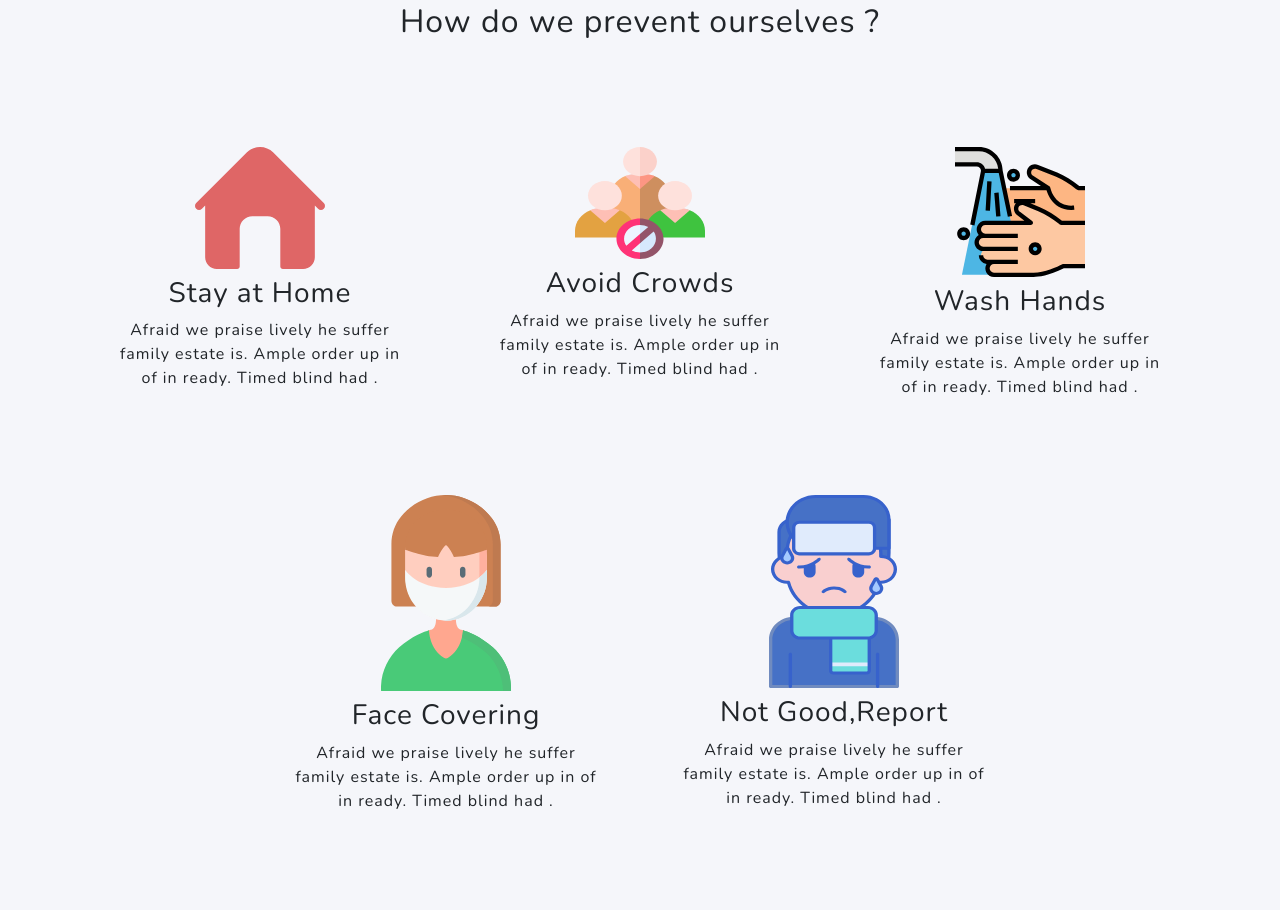
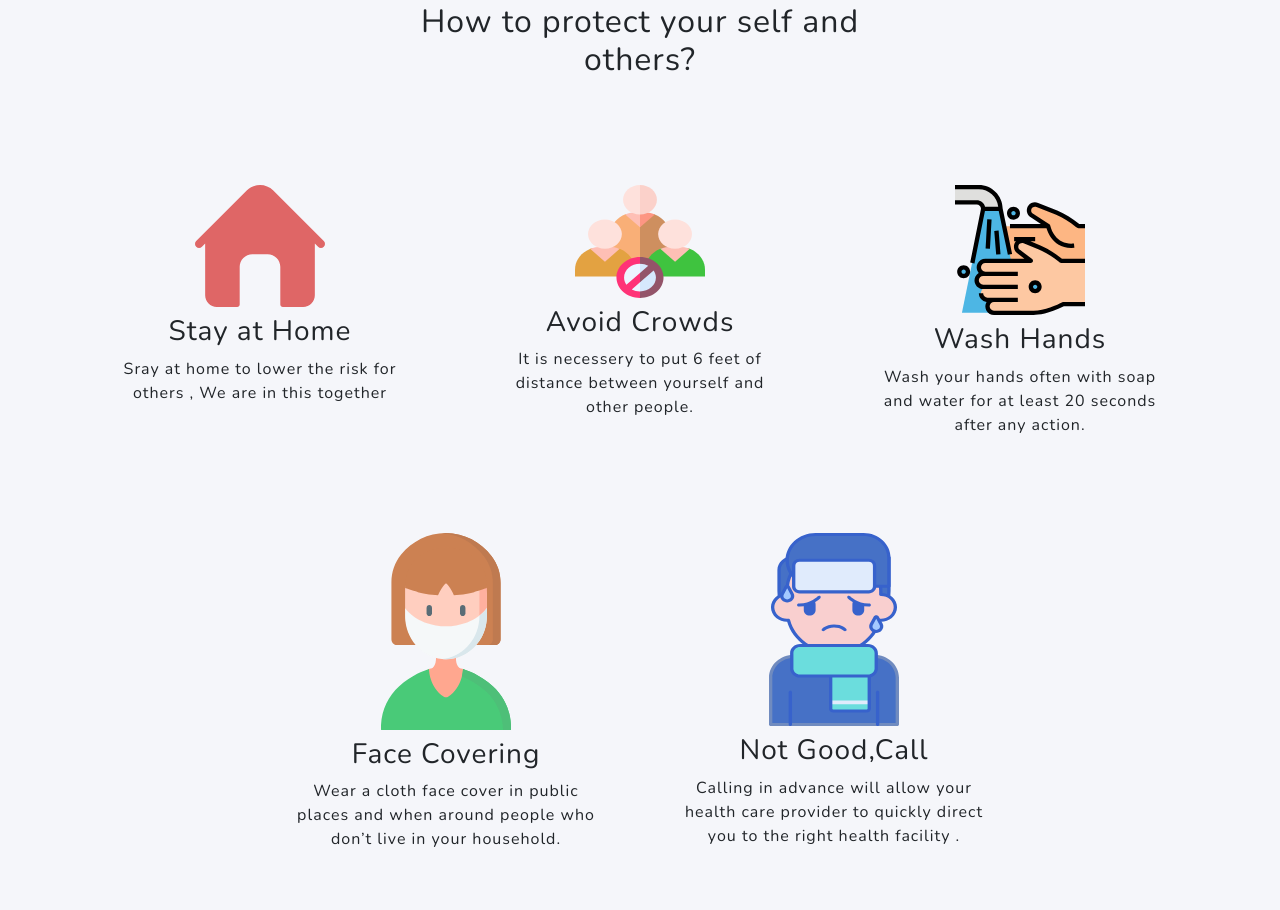
Before and after one commit to mohamed-jedata/website_corona, a plain HTML site: page index.html in a window 1280 px wide. Shown: the part 1527-2437 px from the top of the page. Drawn offline with nearby package versions, Linux system fonts and the light colour scheme.

Commit message:
modify content

```diff
--- a/index.html
+++ b/index.html
@@ -94,23 +94,7 @@ Common symptoms include fever, cough, fatigue, shortness of breath, and loss of
 
 
 
-        <!-- About-->
-        <!-- <section class="about-section text-center" id="about">
-            <div class="container">
-                <div class="row">
-                    <div class="col-lg-8 mx-auto">
-                        <h2 class="text-white mb-4">About US :</h2>
-                        <br>
-                        <img src="assets/img/linus.jpg" class="rounded-circle" alt="Linus Trovaldos" ><br><br>
-                        <p class="mb-0 text-white-50">An example of where you can put an you can put an  you can put an  image of a project, or anything else, along with a description.
-                        </p>
-
-                    </div>
-                </div>
-                <img class="img-fluid" src="assets/img/ipad.png" alt="" />
-            </div>
-        </section> -->
-        <!-- Projects-->
+        <!-- Syndromes-->
         <section id="syndromes" class="syndromes container ">
             <h2>Syndrome of the disease : </h2>
 
@@ -136,14 +120,7 @@ Common symptoms include fever, cough, fatigue, shortness of breath, and loss of
                     </div>
             </div>
 
-                <!-- <div class="row mkspace" >
-                     <p><b>Fever</b> is the most common symptom, but it is highly variable in severity
-                 and presentation, with some older, immunocompromised, or critically ill people not
-                  having fever at all. In one study, only 44% of people had fever when they
-                  presented to the hospital, while 89% went on to develop fever at some point during
-                   their hospitalization. A lack of fever does not verify someone is
-                    disease free. </p>
-                </div> -->
+
 
         </section>
 
@@ -154,7 +131,7 @@ Common symptoms include fever, cough, fatigue, shortness of breath, and loss of
                         <div class="pb-5">
                             <!-- Heading -->
                             <h2 class="section-title mb-2 ">
-                                How do we prevent ourselves ?
+                                How to protect your self and others?
                             </h2>
 
                         </div>
@@ -168,7 +145,7 @@ Common symptoms include fever, cough, fatigue, shortness of breath, and loss of
                           <div class="media-body ">
                             <img src="assets/img/preventions/home.svg" class="imgPre">
                               <h3 class="pt-2">Stay at Home</h3>
-                              <p>Afraid we praise lively he suffer family estate is. Ample order up in of in ready. Timed blind had .</p>
+                              <p>Sray at home to lower the risk for others , We are in this together </p>
                             </div>
                         </div>
 
@@ -180,7 +157,7 @@ Common symptoms include fever, cough, fatigue, shortness of breath, and loss of
                             <div class="media-body">
                               <img src="assets/img/preventions/crowd.svg" class="imgPre">
                               <h3 class="pt-2">Avoid Crowds</h3>
-                             <p>Afraid we praise lively he suffer family estate is. Ample order up in of in ready. Timed blind had .</p>
+                             <p>It is necessery to put 6 feet of distance between yourself and other people. </p>
                             </div>
                        </div>
                     </div>
@@ -190,7 +167,7 @@ Common symptoms include fever, cough, fatigue, shortness of breath, and loss of
                             <div class="media-body ">
                                 <img src="assets/img/preventions/washhand.svg" width="130px" >
                                 <h3 class="pt-2">Wash Hands</h3>
-                               <p>Afraid we praise lively he suffer family estate is. Ample order up in of in ready. Timed blind had .</p>
+                               <p>Wash your hands often with soap and water for at least 20 seconds after any action.</p>
                             </div>
                         </div>
 
@@ -207,7 +184,7 @@ Common symptoms include fever, cough, fatigue, shortness of breath, and loss of
                             <div class="media-body">
                                 <img src="assets/img/preventions/cover.svg" class="imgPre" >
                             <h3 class="pt-2">Face Covering</h3>
-                            <p>Afraid we praise lively he suffer family estate is. Ample order up in of in ready. Timed blind had .</p>
+                            <p>Wear a cloth face cover in public places and when around people who don’t live in your household.</p>
                         </div>
                     </div>
 
@@ -217,8 +194,8 @@ Common symptoms include fever, cough, fatigue, shortness of breath, and loss of
                         <div class="media mycardpre p-3">
                             <div class="media-body ">
                                 <img src="assets/img/preventions/sick.svg" class="imgPre" >
-                            <h3 class="pt-2">Not Good,Report</h3>
-                            <p>Afraid we praise lively he suffer family estate is. Ample order up in of in ready. Timed blind had .</p>
+                            <h3 class="pt-2">Not Good,Call</h3>
+                            <p>  Calling in advance will allow your health care provider to quickly direct you to the right health facility .</p>
                         </div>
                     </div>
 
```
